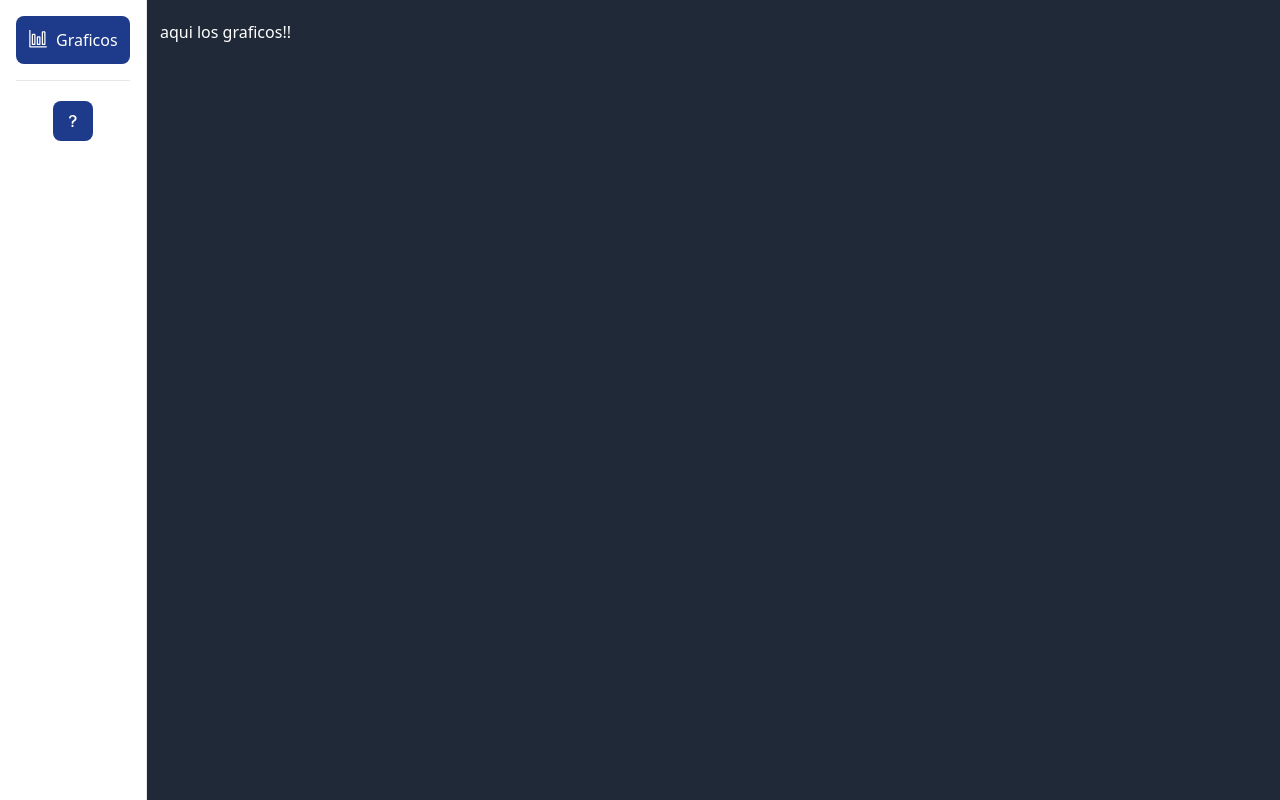
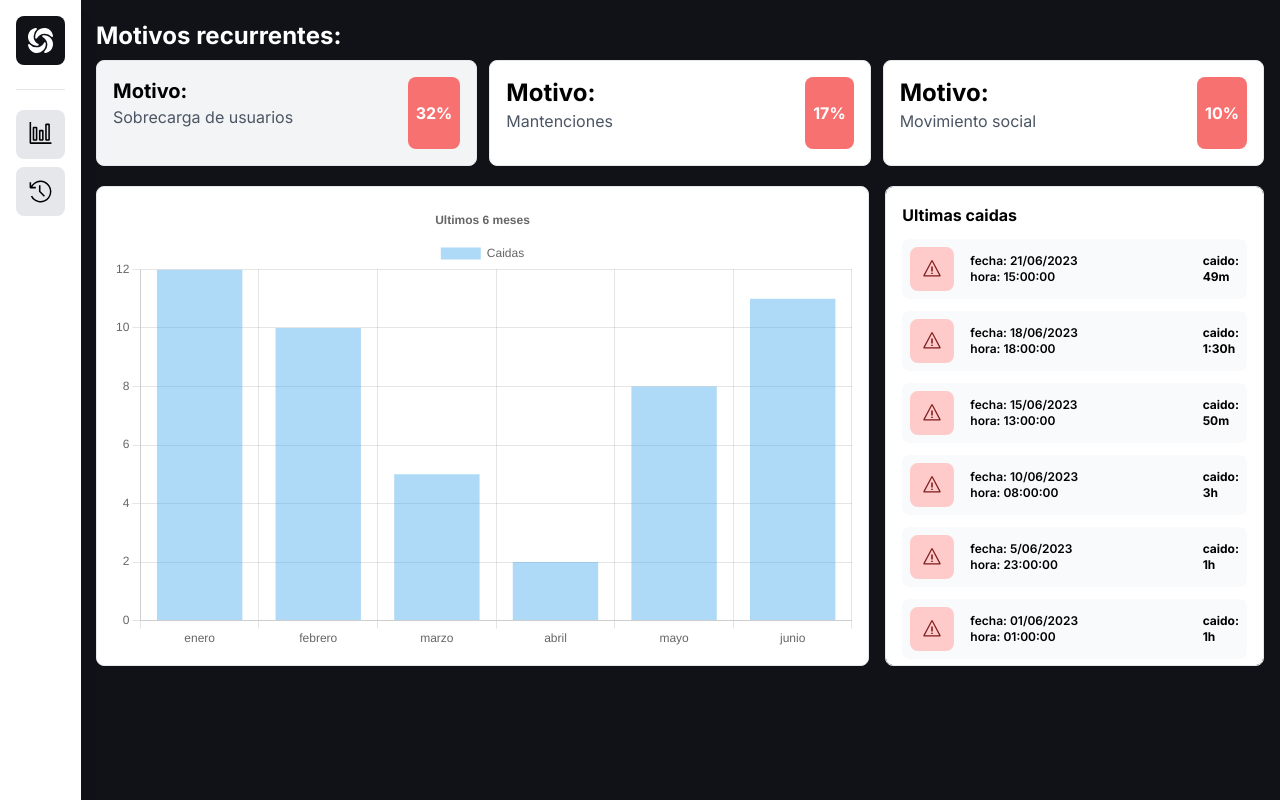
Before and after one commit to jocasas/algopre-web, a Next.js app: page / in a window 1280 px wide. Built offline with nearby package versions, Linux system fonts and the light colour scheme.

Commit message:
dashboard
se implemento dashboard para presentacion de avance

```diff
--- a/package.json
+++ b/package.json
@@ -13,11 +13,13 @@
     "@types/react": "18.2.7",
     "@types/react-dom": "18.2.4",
     "autoprefixer": "10.4.14",
+    "chart.js": "^4.3.0",
     "eslint": "8.41.0",
     "eslint-config-next": "13.4.3",
     "next": "13.4.3",
     "postcss": "8.4.23",
     "react": "18.2.0",
+    "react-chartjs-2": "^5.2.0",
     "react-dom": "18.2.0",
     "react-icons": "^4.9.0",
     "tailwindcss": "3.3.2",
--- /dev/null
+++ b/src/app/components/HistoricFalls.jsx
@@ -0,0 +1,52 @@
+"use client";
+
+import React from 'react';
+import { useState, useEffect } from 'react';
+import { Bar } from 'react-chartjs-2';
+import { Chart as ChartJS, CategoryScale, LinearScale, BarElement, Title, Tooltip, Legend } from "chart.js";
+
+ChartJS.register(CategoryScale, LinearScale, BarElement, Title, Tooltip, Legend);
+
+const HistoricFalls = () => {
+    const [chartData, setChartData] = useState({
+        datasets: [],
+    });
+
+    const [ChartOptions, setChartOptions] = useState({})
+
+    useEffect(() => {
+        setChartData({
+            labels: ['enero', 'febrero', 'marzo', 'abril', 'mayo', 'junio',],
+            datasets: [{
+                label: 'Caidas',
+                data: [12, 10, 5, 2, 8, 11,],
+                borderColor: 'rgb(53,162,235)',
+                backgroundColor: 'rgb(53,162,235,0.4)',
+            },
+            ]
+        })
+        setChartOptions({
+            plugins: {
+                legend: {
+                    position: 'top',
+                },
+                title: {
+                    display: true,
+                    text: 'Ultimos 6 meses'
+                }
+            },
+            maintainAspectRatio: false,
+            responsive: true,
+        })
+    }, [])
+
+    return (
+        <>
+            <div className='w-full md:col-span-2 relative lg:h-[60vh] h-[50vh] m-auto p-4 border rounded-lg bg-white'>
+                <Bar data={chartData} options={ChartOptions} />
+            </div>
+        </>
+    )
+}
+
+export default HistoricFalls
--- /dev/null
+++ b/src/app/components/LastFalls.jsx
@@ -0,0 +1,68 @@
+import React from 'react'
+import { VscWarning } from 'react-icons/vsc'
+
+const data = [
+    {
+        id: 1,
+        fecha: '21/06/2023',
+        hora: '15:00:00',
+        tiempoCaido: '49m'
+    },
+    {
+        id: 2,
+        fecha: '18/06/2023',
+        hora: '18:00:00',
+        tiempoCaido: '1:30h'
+    },
+    {
+        id: 3,
+        fecha: '15/06/2023',
+        hora: '13:00:00',
+        tiempoCaido: '50m'
+    },
+    {
+        id: 4,
+        fecha: '10/06/2023',
+        hora: '08:00:00',
+        tiempoCaido: '3h'
+    },
+    {
+        id: 5,
+        fecha: '5/06/2023',
+        hora: '23:00:00',
+        tiempoCaido: '1h'
+    },
+    {
+        id: 6,
+        fecha: '01/06/2023',
+        hora: '01:00:00',
+        tiempoCaido: '1h'
+    },
+]
+
+const LastFalls = () => {
+    return (
+        <div className='w-full col-span-1 relative lg:h-[60vh] h-[50vh] m-auto p-4 border rounded-lg bg-white overflow-y-scroll'>
+            <h1 className='text-black font-bold'>Ultimas caidas</h1>
+            <ul>
+                {data.map((caida, id) => (
+                    <li key={id} className='bg-gray-50 hover:bg-gray-100 flex rounded-lg my-3 p-2 items-center cursor-pointer'>
+                        <div className='bg-red-200 rounded-lg p-3 w-11'>
+                            <VscWarning size={20} className='text-red-900' />
+                        </div>
+                        <div className=' text-xs pl-4 text-black font-semibold'>
+                            <p>fecha: {caida.fecha}</p>
+                            <p>hora: {caida.hora}</p>
+                        </div>
+                        <div className='text-xs flex flex-col absolute right-6 text-black font-bold'>
+                            <p>caido:</p>
+                            <p>{caida.tiempoCaido}</p>
+                        </div>
+                    </li>
+                ))}
+            </ul>
+        </div>
+    )
+}
+
+export default LastFalls
--- /dev/null
+++ b/src/app/components/ProbableFallsCards.jsx
@@ -0,0 +1,46 @@
+import React from 'react'
+
+const ProbableFallsCards = () => {
+    return (
+        <>
+            <h1 className='font-bold text-2xl'>Motivos recurrentes:</h1>
+            <div className='grid lg:grid-cols-3 gap-3 pt-2 mb-5'>
+                <div className='col-span-1 bg-gray-100 flex justify-between w-full border p-4 rounded-lg'>
+                    <div className='flex flex-col w-full pb-4 text-black'>
+                        <p className='font-bold text-xl'>Motivo:</p>
+                        <p className='text-gray-600'>Sobrecarga de usuarios</p>
+                    </div>
+                    <p className='bg-red-400 flex justify-center items-center p-2 rounded-lg'>
+                        <span className=' font-bold'>
+                            32%
+                        </span>
+                    </p>
+                </div>
+                <div className='col-span-1 bg-white flex justify-between w-full border p-4 rounded-lg'>
+                    <div className='flex flex-col w-full pb-4 text-black'>
+                        <p className='font-bold text-2xl'>Motivo:</p>
+                        <p className='text-gray-600'>Mantenciones</p>
+                    </div>
+                    <p className='bg-red-400 flex justify-center items-center p-2 rounded-lg'>
+                        <span className=' font-bold'>
+                            17%
+                        </span>
+                    </p>
+                </div>
+                <div className='bg-white flex justify-between w-full border p-4 rounded-lg'>
+                    <div className='flex flex-col w-full pb-4 text-black'>
+                        <p className='font-bold text-2xl'>Motivo:</p>
+                        <p className='text-gray-600'>Movimiento social</p>
+                    </div>
+                    <p className='bg-red-400 flex justify-center items-center p-2 rounded-lg'>
+                        <span className=' font-bold'>
+                            10%
+                        </span>
+                    </p>
+                </div>
+            </div>
+        </>
+    )
+}
+
+export default ProbableFallsCards
--- a/src/app/components/Sidebar.jsx
+++ b/src/app/components/Sidebar.jsx
@@ -1,28 +1,34 @@
 import React from 'react'
 import Link from 'next/link'
-import { VscGraph } from 'react-icons/vsc';
-import { BsQuestionLg } from 'react-icons/bs'
+import { VscGraph, VscHistory } from 'react-icons/vsc';
+import { SiSololearn } from 'react-icons/si'
+
 
 const Sidebar = () => {
     return (
-        <>
-            <div className='fixed w-auto h-screen p-4 bg-white border-r-[1px] flex flex-col'>
+        //componente Sidebar que se mostrara en cada page
+
+        <aside className='fixed w-auto h-screen p-4 bg-white flex flex-col shadow-xl '>
             <div className='flex flex-col items-center'>
-                    <Link href='/'>
-                        <div className='flex items-center space-x-2 bg-blue-900 text-white p-3 rounded-lg'>
-                            <VscGraph size={20} />
-                            <div>Graficos</div>
+                <Link href='/' className='mb-2'>
+                    <div className='flex items-center space-x-2 bg-[#111217] text-white p-3 rounded-lg'>
+                        <SiSololearn size={25} />
                     </div>
                 </Link>
                 <span className='border-b-[1px] border-gray-200 w-full p-2 mb-5'></span>
-                    <Link href='/'>
-                        <div className='bg-blue-900 text-white p-3 rounded-lg inline-block'>
-                            <BsQuestionLg />
+                <Link href='#' className='mb-2'>
+                    <div className='flex items-center space-x-2 hover:bg-gray-300 bg-gray-200 text-black p-3 rounded-lg'>
+                        <VscGraph size={25} />
+                    </div>
+                </Link>
+                <Link href='#' className='mb-2'>
+                    <div className='w-full hover:bg-gray-300 bg-gray-200 text-black p-3 rounded-lg inline-block'>
+                        <VscHistory size={25} />
                     </div>
                 </Link>
             </div>
-            </div>
-        </>
+        </aside>
+
     )
 }
 
--- a/src/app/layout.tsx
+++ b/src/app/layout.tsx
@@ -1,17 +1,23 @@
 import './globals.css'
 import Sidebar from './components/Sidebar';
+import { Inter } from 'next/font/google';
 
 export const metadata = {
-  title: 'Create Next App',
+  title: 'Dashboard',
   description: 'Generated by create next app',
 }
 
+const inter = Inter({ subsets: ['latin'] });
+
+
 export default function RootLayout({ children }: { children: React.ReactNode }) {
   return (
-    <html className='bg-gray-800'>
-      <body className='flex'>
+    <html className={inter.className}>
+      <body className='flex bg-[#111217]'>
         <Sidebar></Sidebar>
-        <main className='ml-40 mt-5 text-white'>{children}</main>
+        <main className='w-full ml-24 mr-4 mt-5 text-white'>
+          {children}
+        </main>
       </body>
     </html>
   )
--- a/src/app/page.tsx
+++ b/src/app/page.tsx
@@ -1,10 +1,15 @@
-
+import ProbableFallsCards from './components/ProbableFallsCards'
+import HistoricFalls from './components/HistoricFalls'
+import LastFalls from './components/LastFalls'
 
 export default function Home() {
   return (
     <>
-      <h1>aqui los graficos!!</h1>
+      <ProbableFallsCards />
+      <div className='grid md:grid-cols-3 grid-cols-1 gap-4'>
+        <HistoricFalls />
+        <LastFalls />
+      </div>
     </>
-
   )
 }
```
Also changed, not shown: 1 other file (tests, documents, lock files or other folders). Lines whose indentation alone changed are shown as unchanged.
